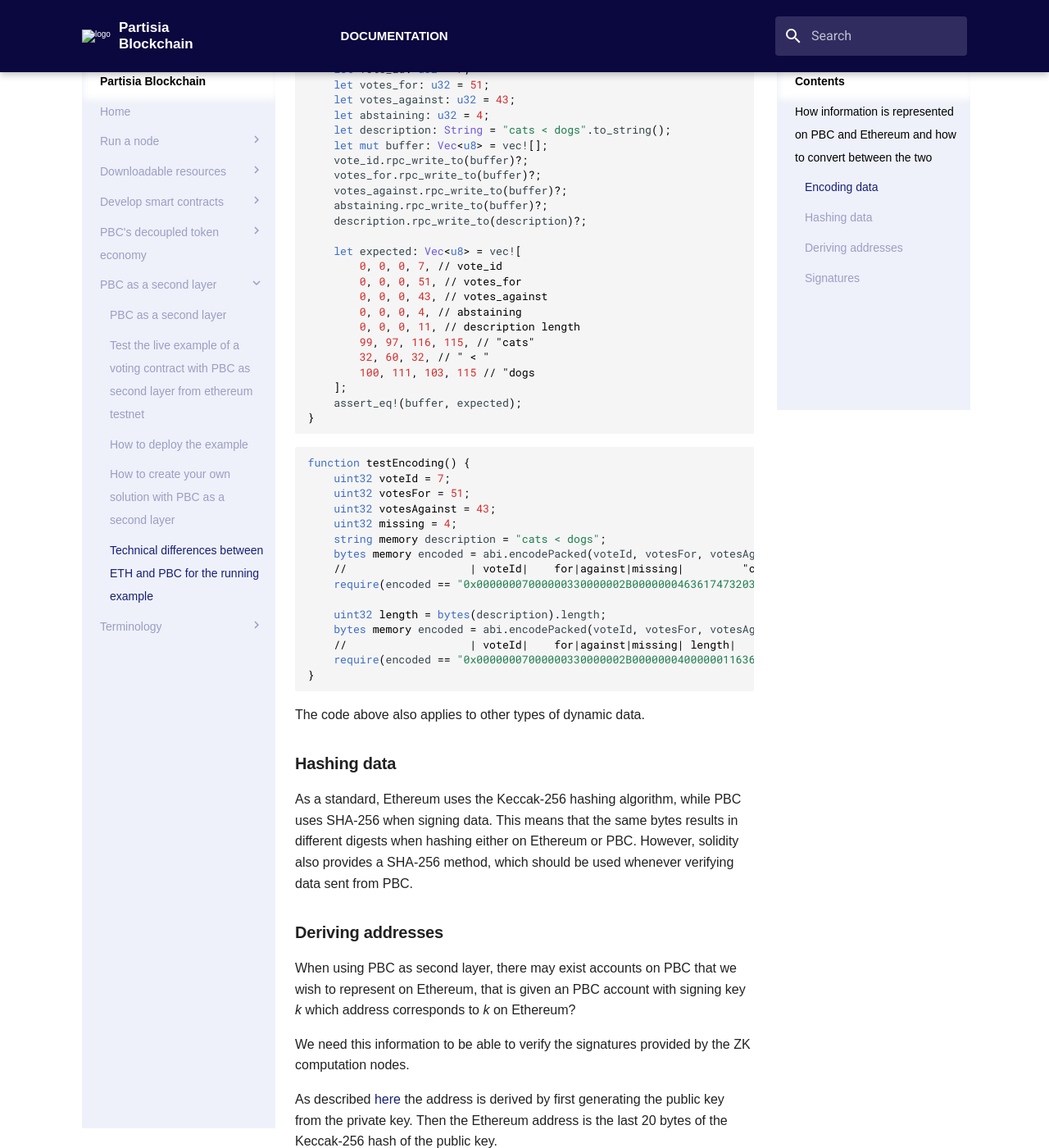
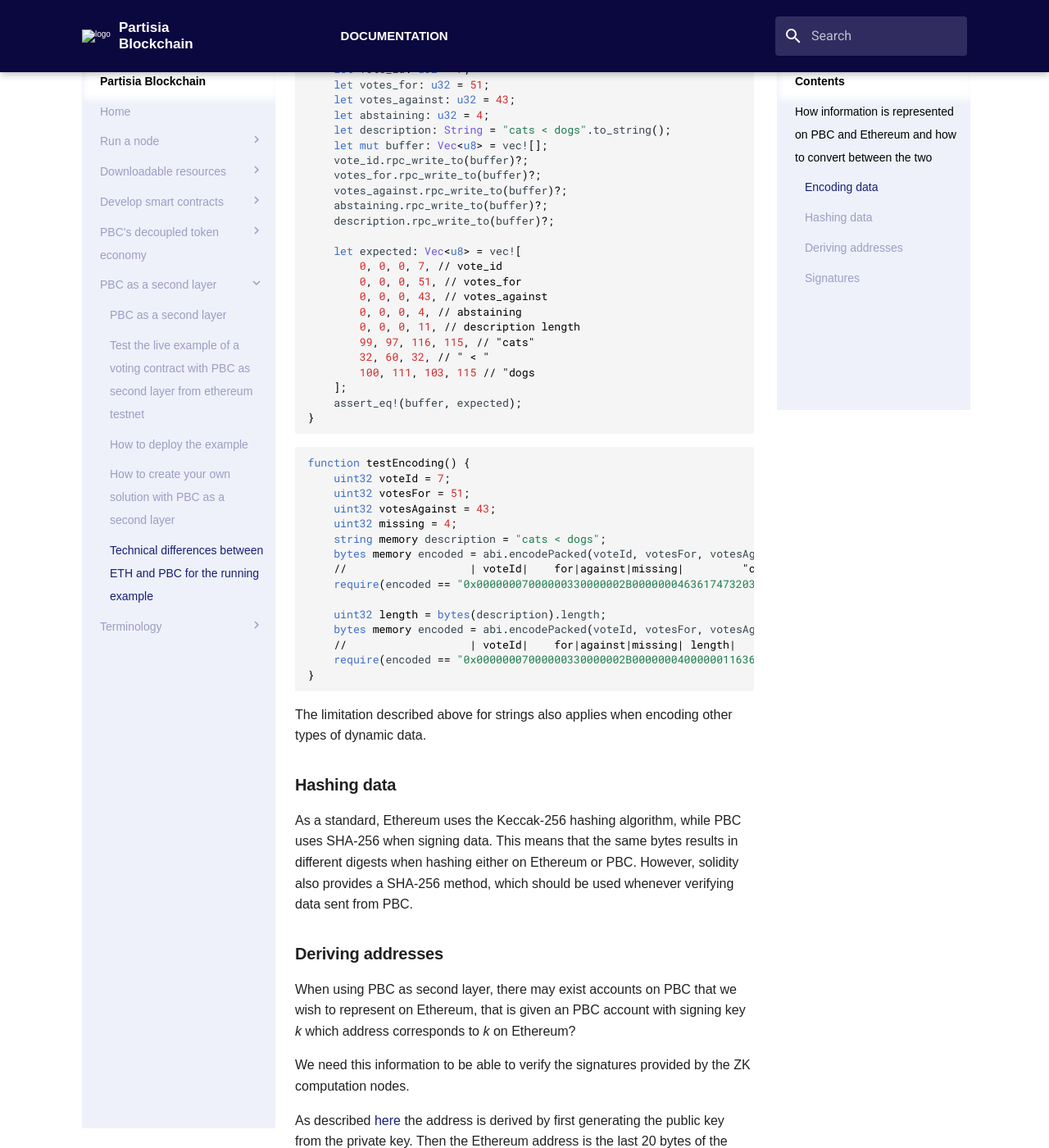
Before and after one commit to 0xSero/partisia-docs, an MkDocs documentation site: the page built from docs/PBC-as-a-second-layer/pbc-as-second-layer-technical-differences-eth-pbc.md, in a window 1280 px wide and 1400 px high, scrolled down 2213 px. Shown: the whole window at 82% size. Built offline with MkDocs 1.6.1 and Material for MkDocs 9.7.7, drawn with Linux system fonts in a browser that asks for light colours; some web fonts are replaced; a script that is not in the unit is left out.

Commit message:
Fix in code example

````diff
--- a/docs/PBC-as-a-second-layer/pbc-as-second-layer-technical-differences-eth-pbc.md
+++ b/docs/PBC-as-a-second-layer/pbc-as-second-layer-technical-differences-eth-pbc.md
@@ -110,7 +110,7 @@ fn test_encoding() {
     votes_for.rpc_write_to(buffer)?;
     votes_against.rpc_write_to(buffer)?;
     abstaining.rpc_write_to(buffer)?;
-    description.rpc_write_to(description)?;
+    description.rpc_write_to(buffer)?;
 
     let expected: Vec<u8> = vec![
         0, 0, 0, 7, // vote_id
@@ -144,7 +144,7 @@ function testEncoding() {
 }
 ```
 
-The code above also applies to other types of dynamic data.
+The limitation described above for strings also applies when encoding other types of dynamic data.
 
 ### Hashing data
 
````
